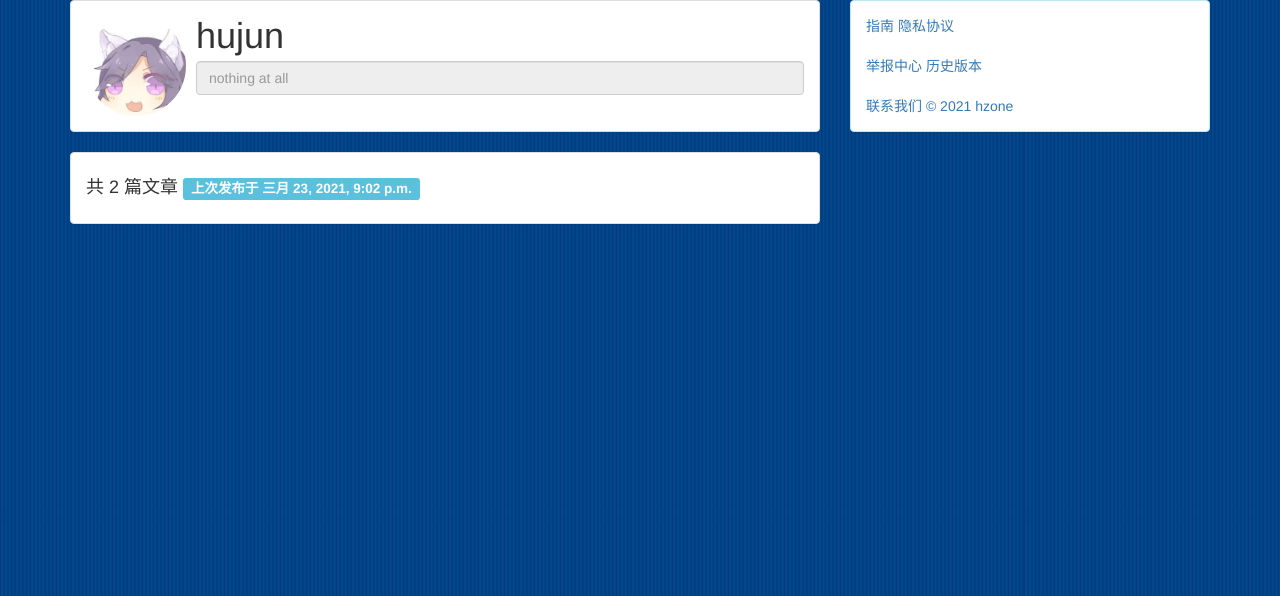
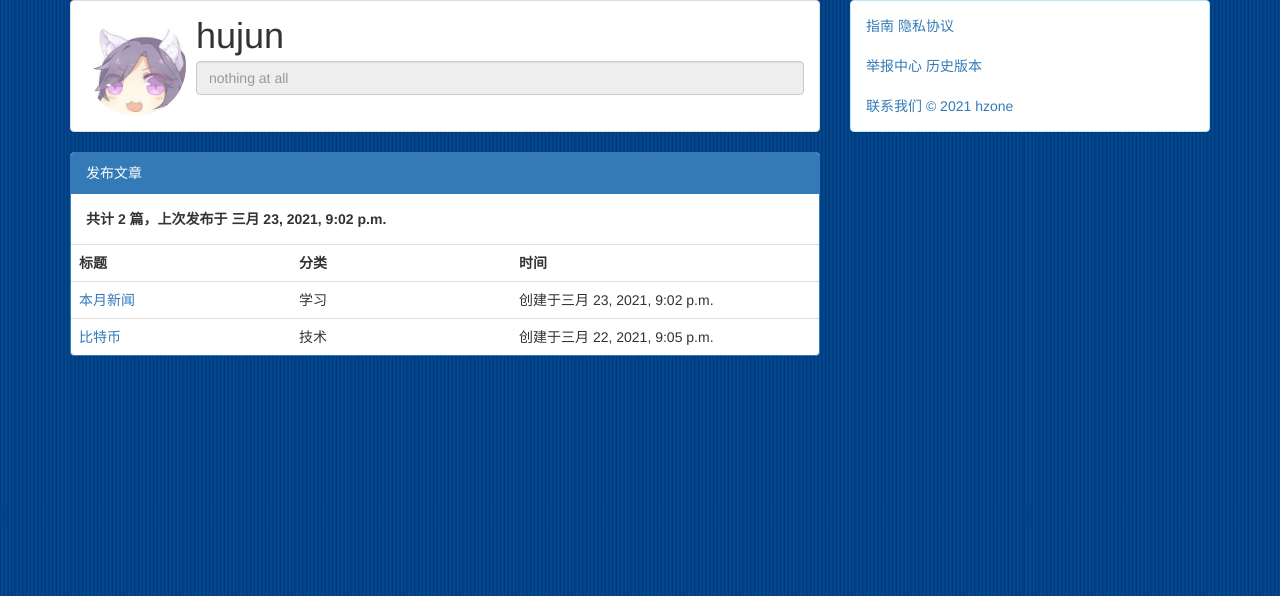
Before and after one commit to PamlJam/hzone-x, a Django app: page /user/9 in a window 1280 px wide. Shown: the part 60-656 px from the top of the page. Run offline with Django 3.2, Linux system fonts and the light colour scheme; a user stored in the database is signed in; data comes from the database, SQL or seed files in the repository; both versions use the stored data as it was after the commit.

Commit message:
文章操作（删除）

```diff
--- a/blog/models.py
+++ b/blog/models.py
@@ -20,11 +20,8 @@ class Atc(Model):
 
     def __str__(self):
         return '文章-' + self.title
-
     class Meta:
         ordering=['-create_time']
         # 排序
-
         verbose_name = '博客'
-
         verbose_name_plural = '博客'
--- a/release/urls.py
+++ b/release/urls.py
@@ -4,4 +4,6 @@ from .views import *
 urlpatterns = [
     path('',Release.as_view()),
     path('article',ReleaseArticle.as_view()),
+    path('article/edit',ArticleEdit.as_view()),
+    path('article/delete',ArticleDelete.as_view()),
 ]
--- a/user/templates/room.html
+++ b/user/templates/room.html
@@ -33,10 +33,54 @@
             </div>
         </div>
 
-        <div class="panel panel-default">
+        <div class="panel panel-primary">
+            <div class="panel-heading">发布文章</div>
             <div class="panel-body">
-                <h4>共 {{ atcs.count }} 篇文章 <span class="label label-info">上次发布于 {{ atcs.first.create_time }}</span></h4>
+                <strong>共计 {{ atcs.count }} 篇，上次发布于 {{ atcs.first.create_time }}</strong>
             </div>
+            <table class="table">
+                <tr>
+                    <th style="width:25%">标题</th>
+                    <th style="width:25%">分类</th>
+                    <th style="width:35%">时间</th>
+                    {% if user == visitor %}
+                        <th style="width:15%">操作</th>
+                    {% endif %}
+                </tr>
+                {% for atc in atcs %}
+                    <tr>
+                        <td><a href="/blog/{{atc.pk}}">{{ atc.title }}</a></td>
+
+                        <td>{{ atc.type }}</td>
+
+                        {% if atc.create_time == atc.update_time %}
+                        <!-- 分类讨论 -->
+                            <td>创建于{{ atc.create_time }}</td>
+                        {% else %}
+                            <td>编辑于{{ atc.update_time }}</td>
+                        {% endif %}
+
+                        {% if user == visitor %}
+                        <!-- 非本人禁止操作 -->
+                            <th>
+                                <a href="/release/article/edit?pk={{ atc.pk }}">
+                                    <span class="glyphicon glyphicon-pencil" aria-hidden="true"></span>
+                                </a>
+                                <a id='dele-atc' href="/release/article/delete?pk={{ atc.pk }}">
+                                    <span class="glyphicon glyphicon-remove" aria-hidden="true"></span>
+                                </a>
+                            </th>
+                        {% endif %}
+                    </tr>
+                {% empty %}
+                    <tr>
+                        <td>NaN</td>
+                        <td>NaN</td>
+                        <td>NaN</td>
+                        <td>NaN</td>
+                    </tr>
+                {% endfor %}
+            </table>
         </div>
 
         {% if user == visitor %}
@@ -56,6 +100,20 @@
     {% endblock %}
 
     {% block js %}
+        <script>
+        // 操作文章
+            $(function(){
+                $("[id = dele-atc]").click(function(){
+                // 同名元素一次性绑定
+                // https://blog.csdn.net/jdhanhua/article/details/6125231
+                    var result = confirm('是否确认删除')
+                    if (result == false){
+                        return false
+                    }
+                })
+            })
+        </script>
+
         <script>
             $('#id_icon').hide();
             $('#hover_icon').hide();
--- a/user/views.py
+++ b/user/views.py
@@ -18,7 +18,9 @@ class Room(View):
         # 请求对象
         context = {
             'visitor' :request.user,
+            # 访客
             'user' : user,
+            # 主人
             'form' : form,
             'atcs' : Atc.objects.filter(author = user),
         }
```
Also changed, not shown: release/views.py (+18 -0 lines), db.sqlite3.
